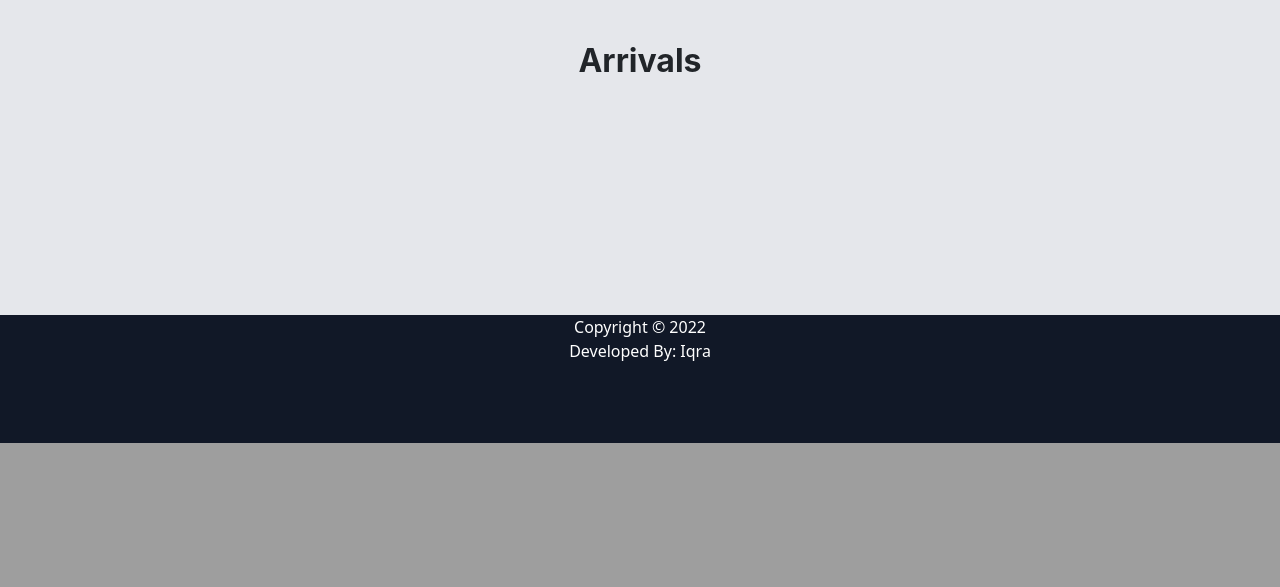
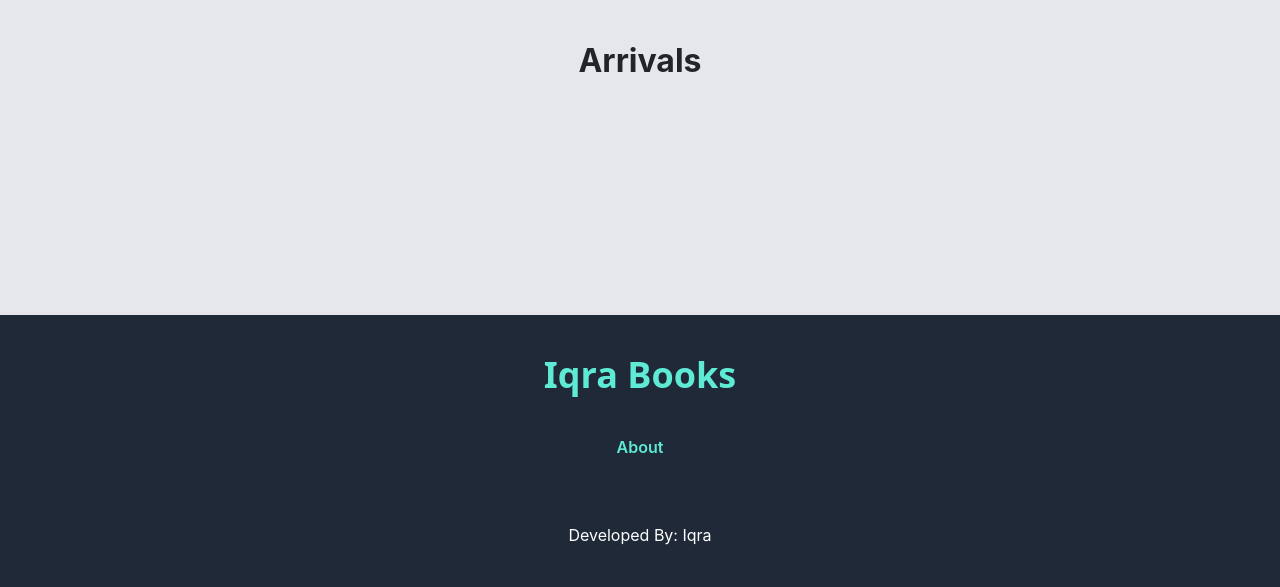
Before and after one commit to haamid10/bookshop, a PHP site: page /book_shop/ in a window 1280 px wide. Shown: the part 1993-2580 px from the top of the page. Before the commit the page ends 2436 px from the top, so only its background shows below. Run offline with PHP 8.4, Linux system fonts and the light colour scheme; tables that the repository leaves empty or names only in its code hold one stand-in row (values such as "Sample post"); some libraries are stand-ins or nearby versions.

Commit message:
overview1

```diff
--- a/inc/footer.php
+++ b/inc/footer.php
@@ -62,10 +62,20 @@
   })
 </script>
 <!-- Footer-->
-<footer class="h-32 bg-gray-900 pb-12 ">
+<!-- <footer class="h-32 bg-gray-900 pb-12 ">
 
-            <div class=" flex flex-col justify-center font-sans text-center ">
-              <p class="text-white">Copyright &copy; <?php echo $_settings->info('short_name') ?> 2022</p>
+            <div class=" flex flex-col justify-center font-sans text-center "> -->
+            <footer  class=" bg-gray-800 py-10 px-10 text-center text-teal-300">
+    <h1 class=" text-4xl text-teal-300  font-sans font-bold mb-10">Iqra Books</h1>
+    <ul class=" flex text-teal-300 justify-around font-semibold">
+         <li id="about"><a class="" href="./?p=about">About</a> </li>
+
+        </ul>
+        <div class="mt-16 flex flex-row items-center justify-around max-w-12 max-h-12">
+
+        </div>
+
+
               <p class="text-white">Developed By: <a href="https://www.facebook.com/maktabaddaiqra/">Iqra</a></p>
           </div>
         </footer>
```
Also changed, not shown: 1images/logo-facebook.svg (added), 1images/logo-github.svg (added), 1images/logo-instagram.svg (added), admin/inc/images/logo-facebook.svg (added), admin/inc/images/logo-github.svg (added), admin/inc/images/logo-instagram.svg (added).
